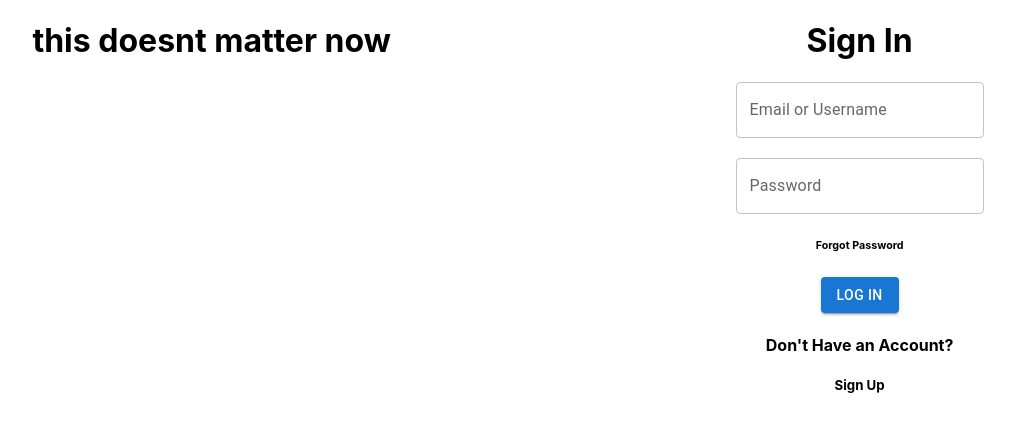
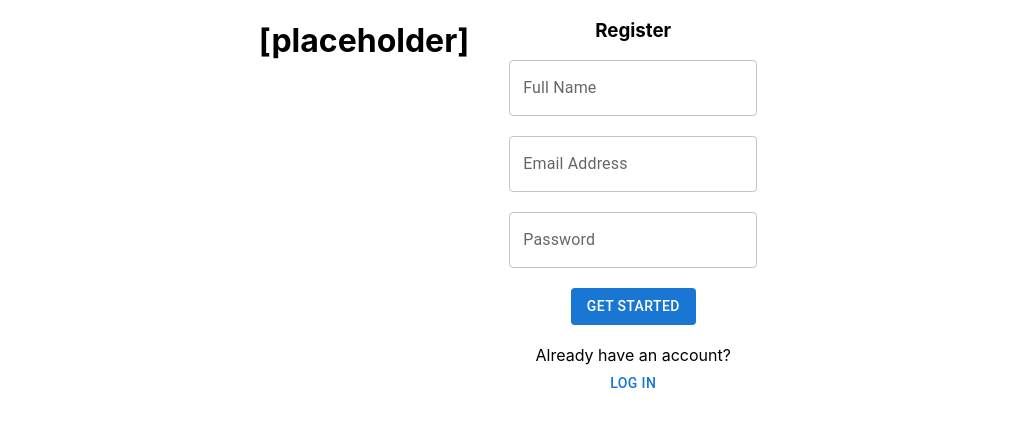
Before and after one commit to akshayakumar12/wander, a React (Create React App) app in the folder my-app/: page / in a window 1280 px wide. Shown: the top 432 px of the page, without its empty margins (132-1147 px from the left). Built offline with nearby package versions, Linux system fonts and the light colour scheme.

Commit message:
started register and login functions

```diff
--- a/my-app/src/App.js
+++ b/my-app/src/App.js
@@ -1,9 +1,10 @@
 import "./App.css";
 import Login from "./frontend/pages/login/login";
+import Register from "./frontend/pages/register/register"
 
 function App() {
   return <div className="App">
-    <Login/>
+    <Register/>
   </div>;
 }
 
--- /dev/null
+++ b/my-app/src/backend/pages/login/login.js
@@ -0,0 +1,17 @@
+import { signInWithEmailAndPassword } from 'firebase/auth';
+import { auth } from '../../../firebase'
+
+const loginWithEmailAndPassword = async (email, password) => {
+    try {
+        const user = await signInWithEmailAndPassword(
+            auth,
+            email,
+            password
+        );
+        console.log(user);
+    } catch (error) {
+        console.log(error.message);
+    }
+}
+
+export default loginWithEmailAndPassword
--- a/my-app/src/firebase.js
+++ b/my-app/src/firebase.js
@@ -18,5 +18,5 @@ const firebaseConfig = {
 };
 
 const app = initializeApp(firebaseConfig);
-const auth = getAuth(app);
+export const auth = getAuth(app);
 export const firestore = getFirestore(app);
--- a/my-app/src/frontend/pages/login/login.js
+++ b/my-app/src/frontend/pages/login/login.js
@@ -2,8 +2,14 @@ import Box from "@mui/material/Box";
 import Stack from "@mui/material/Stack";
 import TextField from "@mui/material/TextField";
 import Button from "@mui/material/Button";
+import React, { useState } from "react";
+import LoginWithEmailAndPassword from "../../../backend/pages/login/login"
 
-function login() {
+function Login() {
+  const [email, setEmail] = useState("")
+  const [password, setPassword] = useState("")
+
+
   return (
     <>
       <Box>
@@ -13,14 +19,23 @@ function login() {
           </Box>
           <Box>
             <h1>Sign In</h1>
-            <TextField label="Email or Username " variant="outlined"/>
+            <TextField
+              label="Email or Username"
+              variant="outlined"
+              onChange = {(event) => setEmail(event.target.value)}    // save email from user input
+            />
             <br></br>
             <br></br>
-            <TextField label="Password" variant="outlined"/>
+            <TextField
+              label="Password"
+              variant="outlined"
+              type="password"
+              onChange = {(event) => setPassword(event.target.value)}   // save password from user input
+            />
             <h6 justifyContent="flex-end">Forgot Password</h6>
 
             <Button variant="contained"
-                    onClick={() => { alert("✔️ Email: "  ); }}>
+                    onClick={() => { <LoginWithEmailAndPassword email={email} password = {password}/>; }}>
                 Log In
             </Button>
             <h4>Don't Have an Account?</h4>
@@ -32,4 +47,4 @@ function login() {
   );
 }
 
-export default login;
+export default Login;
--- a/my-app/src/frontend/pages/register/register.js
+++ b/my-app/src/frontend/pages/register/register.js
@@ -2,9 +2,12 @@ import Grid from '@mui/material/Grid';
 import Box from '@mui/material/Box';
 import TextField from '@mui/material/TextField';
 import Button from '@mui/material/Button';
+import React, { useState } from "react";
 
-function register() {
-
+function Register() {
+    const [fullName, setFullName] = useState("")
+    const [email, setEmail] = useState("")
+    const [password, setPassword] = useState("")
 
     return (
         <Box>
@@ -20,22 +23,30 @@ function register() {
                         <h3>Register</h3>
                         <TextField
                             label="Full Name"
+                            onChange = {(event) => setFullName(event.target.value)}    // save full name from user input
                         />
                         <br></br>
                         <br></br>
                         <TextField
                             label="Email Address"
+                            onChange = {(event) => setEmail(event.target.value)}    // save email from user input
                         />
                         <br></br>
                         <br></br>
                         <TextField
                             label="Password"
                             type="password"
+                            onChange = {(event) => setPassword(event.target.value)}    // save password from user input
                         />
 
                         <br></br>
                         <br></br>
-                        <Button variant="contained" disableElevation uppercase={false}>Get Started</Button>
+                        <Button
+                            variant="contained"
+                            disableElevation uppercase={false}
+                            onClick={() => { alert("Name: " + fullName + "\nEmail: " + email + "\nPassword: " + password);}} >
+                                Get Started
+                        </Button>
 
                         <br></br>
                         <br></br>
@@ -52,4 +63,4 @@ function register() {
     )
 }
 
-export default register;
+export default Register;
```
Also changed, not shown: my-app/src/backend/pages/register/register.js (added), 2 other files (tests, documents, lock files or other folders).
